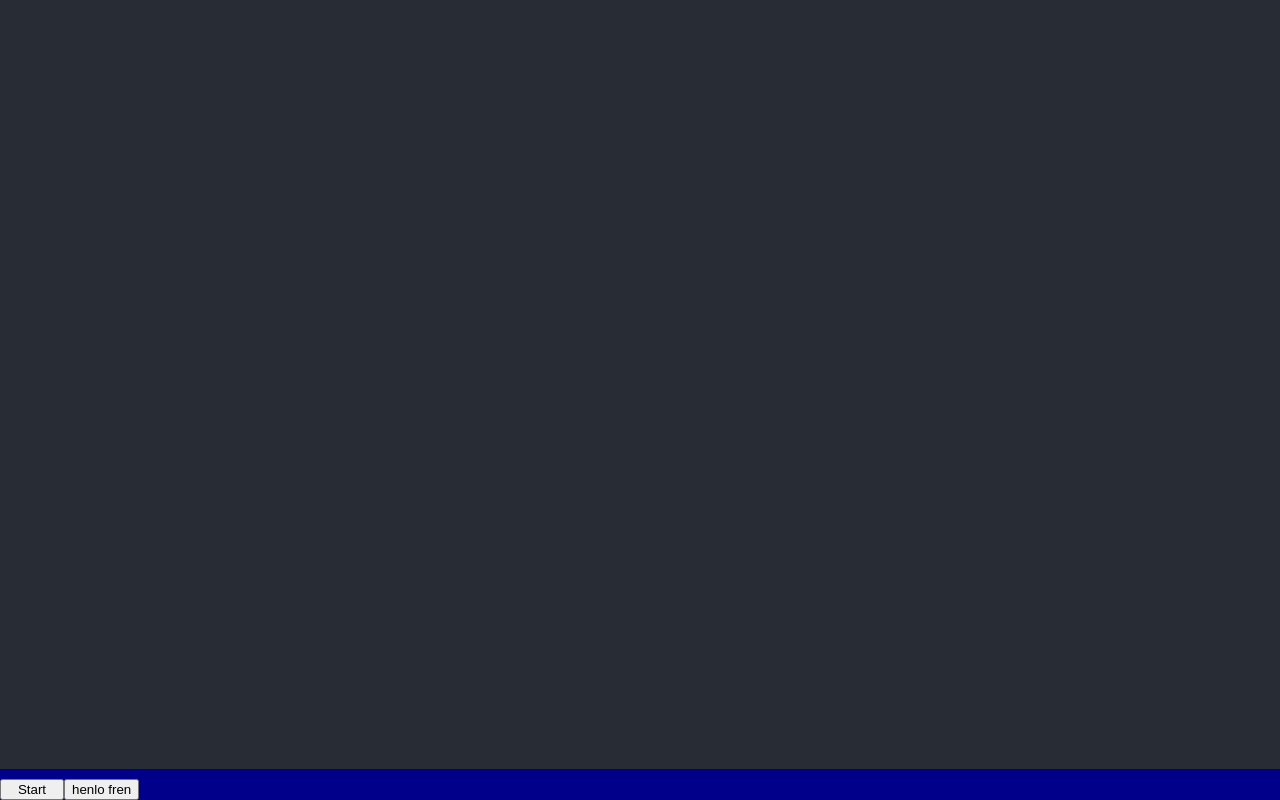
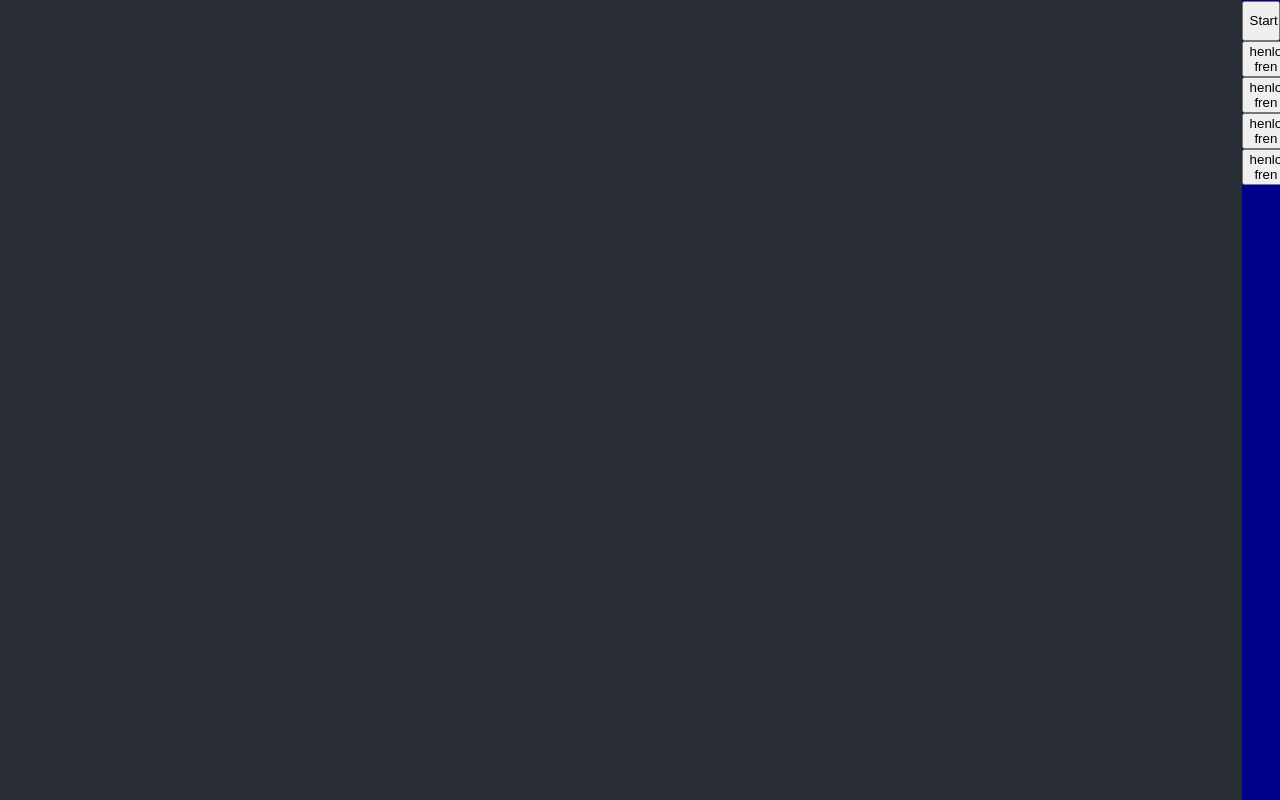
Before and after one commit to cristianmtb/1dv525_Assignment_3, a React (Create React App) app in the folder pwd/: page / in a window 1280 px wide. Built offline with nearby package versions, Linux system fonts and the light colour scheme.

Commit message:
layout changes

```diff
--- a/pwd/src/apps/App.tsx
+++ b/pwd/src/apps/App.tsx
@@ -1,6 +1,7 @@
 import React from "react";
 import App from "../models/App";
 import LiveChat from "./liveChat/LiveChat";
+import Draggable from "react-draggable";
 
 interface IProps {
     app: App;
@@ -9,11 +10,65 @@ export default class AppWindow extends React.Component<IProps> {
     public render() {
         switch (this.props.app.appID) {
             case 1:
-                return(
-                    <LiveChat/>
+                return (
+                    <Draggable bounds="parent" defaultPosition={{ x: 0, y: 0 }}>
+                        <div className="w">
+                            <div className="AppWindow">
+                                <div className="TitleBar">
+                                    <button>Hell</button>
+                                </div>
+                                <div className="Content">
+                                    <LiveChat />
+                                </div>
+                            </div>
+                        </div>
+
+                    </Draggable>
+                );
+            case 2:
+                return (
+                    <Draggable bounds="parent" defaultPosition={{ x: 0, y: 0 }}>
+                        <div className="AppWindow">
+                            <div className="TitleBar">
+                                <button>Hell</button>
+                            </div>
+                            <div className="Content">
+                                App2
+                            </div>
+                        </div>
+
+                    </Draggable>
+                );
+            case 3:
+                return (
+                    <Draggable bounds="parent" defaultPosition={{ x: 0, y: 0 }}>
+                        <div className="AppWindow">
+                            <div className="TitleBar">
+                                <button>Hell</button>
+                            </div>
+                            <div className="Content">
+                                App3
+                            </div>
+                        </div>
+
+                    </Draggable>
+                );
+            case 4:
+                return (
+                    <Draggable bounds="parent" defaultPosition={{ x: 0, y: 0 }}>
+                        <div className="AppWindow">
+                            <div className="TitleBar">
+                                <button>Hell</button>
+                            </div>
+                            <div className="Content">
+                                App4
+                            </div>
+                        </div>
+
+                    </Draggable>
                 );
             default:
-                return(
+                return (
                     <div>
                         App not found
                     </div>
--- a/pwd/src/apps/liveChat/LiveChat.tsx
+++ b/pwd/src/apps/liveChat/LiveChat.tsx
@@ -5,16 +5,8 @@ import "./LiveChat.css";
 export default class LiveChat extends React.Component {
     public render() {
         return (
-            <Draggable bounds="parent">
-                <div className = "AppWindow">
-                    <div className="TitleBar">
-                        <button>Hell</button>
-                    </div>
-                    <div className="Content">
-                        Henlo world
-                    </div>
-                </div>
-            </Draggable>
+           <text>Hello, I an app</text>
+
         );
     }
 }
--- a/pwd/src/desktop/Desktop.css
+++ b/pwd/src/desktop/Desktop.css
@@ -1,13 +1,11 @@
 .desktop {
-  background-color: #282c34;
   max-height: 100vh;
   max-width: 100vw;
   min-height: 100vh;
   min-width: 100vw;
   display: flex;
-  flex-direction: column;
-  align-items: flex-end;
-  justify-content: flex-end;
+  flex-direction: row;
+  /* align-items: stretch; */
+  justify-content: flex;
   font-size: calc(10px + 2vmin);
-  color: white;
 }
--- a/pwd/src/desktop/Desktop.tsx
+++ b/pwd/src/desktop/Desktop.tsx
@@ -19,7 +19,7 @@ export default class Desktop extends React.Component {
 
             <div className="desktop">
                 <Workspace appList={this.state.appList}/>
-                <Taskbar openAppCallback={this.reload}></Taskbar>
+                <Taskbar openAppCallback={this.reload}/>
             </div>
         );
     }
--- a/pwd/src/taskbar/Taskbar.css
+++ b/pwd/src/taskbar/Taskbar.css
@@ -1,12 +1,12 @@
 .taskbar{
-    max-height: 5%;
-    max-width: 100%;
-    min-height: 5%;
-    min-width: 100%;
+    max-height: 100%;
+    max-width: 3%;
+    min-height: 100%;
+    min-width: 3%;
     background-color: darkblue;
     flex-direction: row;
 }
 .start-button{
-    height:100%;
-    width:5%;
+    height:5%;
+    width:100%;
 }
--- a/pwd/src/taskbar/Taskbar.tsx
+++ b/pwd/src/taskbar/Taskbar.tsx
@@ -13,6 +13,9 @@ export default class Taskbar extends React.Component<IProps> {
             <div className="taskbar">
                 <button className="start-button">Start</button>
                 <button onClick={() => this.openApp(1)}>henlo fren</button>
+                <button onClick={() => this.openApp(2)}>henlo fren</button>
+                <button onClick={() => this.openApp(3)}>henlo fren</button>
+                <button onClick={() => this.openApp(4)}>henlo fren</button>
             </div>
         );
     }
--- a/pwd/src/workspace/Workspace.css
+++ b/pwd/src/workspace/Workspace.css
@@ -1,7 +1,11 @@
 .workspace {
-    background-color: #282034;
-    max-height: 95%;
-    max-width: 100%;
-    min-height: 95%;
-    min-width: 100%;
+    background-color: #282c34;
+    max-height: 100%;
+    max-width: 97%;
+    min-height: 100%;
+    min-width: 97%;
+    display:flex;
+    flex-wrap: wrap;
+    align-content: center;
+    justify-content: center;
 }
```
Also changed, not shown: pwd/src/apps/App.css (added, +12 -0 lines).
